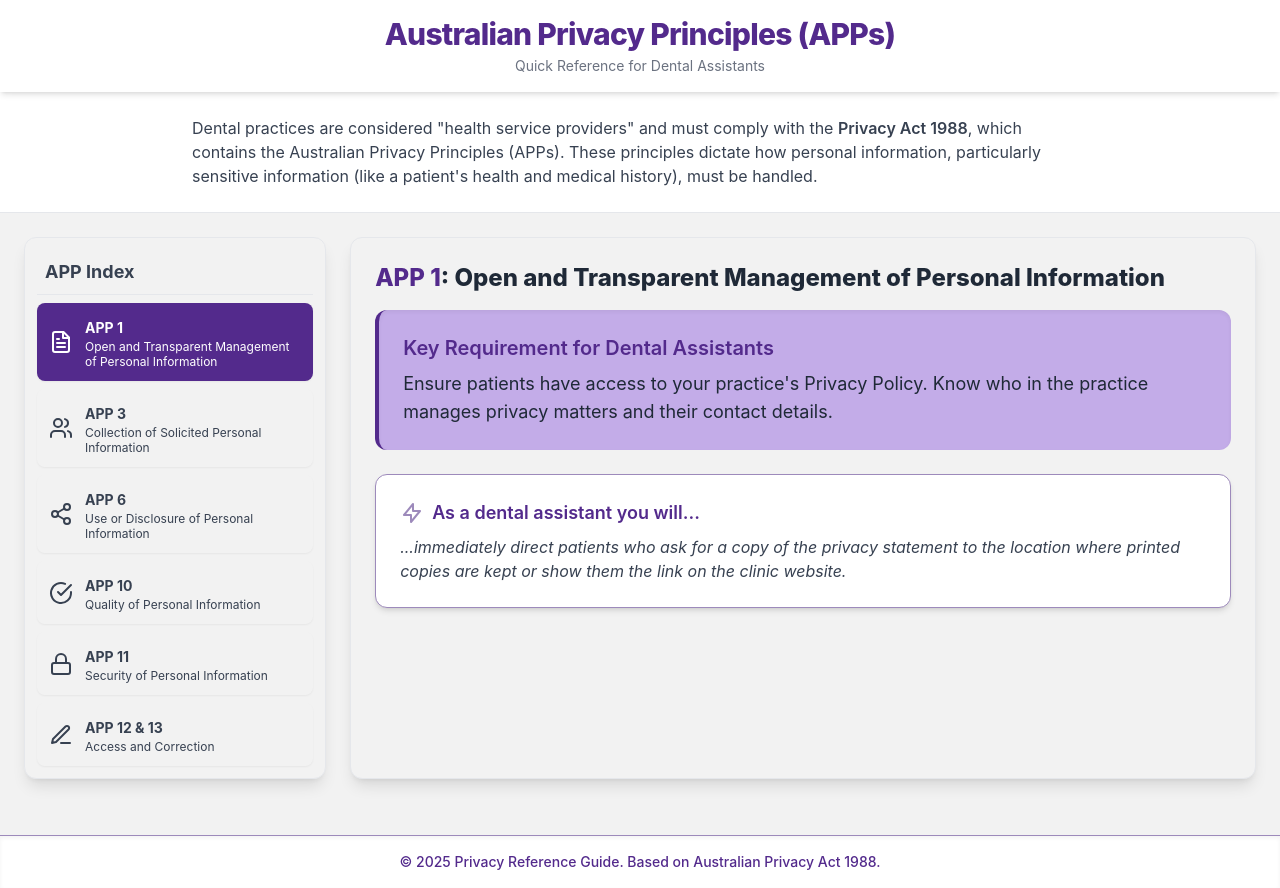
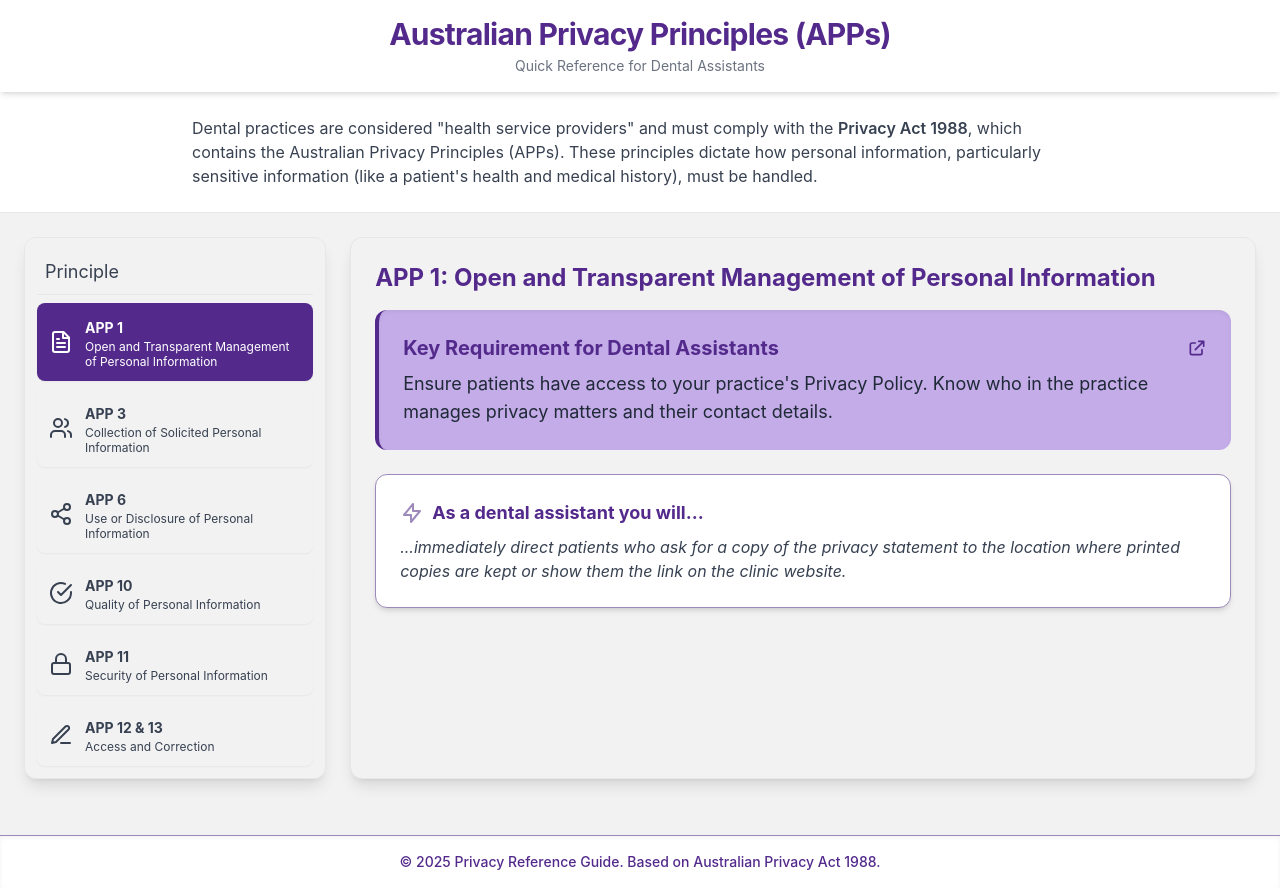
Before and after one commit to DapaLMS1/Australian-privacy-principles, a plain HTML site: page index.html in a window 1280 px wide. Drawn offline with nearby package versions, Linux system fonts and the light colour scheme.

Commit message:
Refactor HTML structure and update content

```diff
--- a/index.html
+++ b/index.html
@@ -4,8 +4,7 @@
     <meta charset="UTF-8">
     <meta name="viewport" content="width=device-width, initial-scale=1.0">
     <title>APP Quick Reference Guide</title>
-    <!-- Load Tailwind CSS -->
-    <script src="https://cdn.tailwindcss.com"></script>
+    <!-- Load Tailwind CSS --><script src="https://cdn.tailwindcss.com"></script>
     <style>
         /* Custom scrollbar styling */
         .custom-scrollbar::-webkit-scrollbar {
@@ -41,19 +40,16 @@
 </head>
 <body class="bg-custom-bg font-sans antialiased">
 
-    <!-- Main Container -->
-    <div id="app" class="min-h-screen flex flex-col">
+    <!-- Main Container --><div id="app" class="min-h-screen flex flex-col">
 
-        <!-- Header -->
-        <header class="bg-white shadow-md p-4 sticky top-0 z-10">
-            <h1 class="text-2xl md:text-3xl font-extrabold text-primary-purple text-center tracking-tight">
+        <!-- Header --><header class="bg-white shadow-md p-4 sticky top-0 z-10">
+            <h1 class="text-2xl md:text-3xl font-bold text-primary-purple text-center tracking-tight">
                 Australian Privacy Principles (APPs)
             </h1>
             <p class="text-center text-sm text-gray-500 mt-1">Quick Reference for Dental Assistants</p>
         </header>
 
-        <!-- Introductory Text -->
-        <section class="p-6 bg-white border-b border-gray-200">
+        <!-- Introductory Text --><section class="p-6 bg-white border-b border-gray-200">
             <p class="max-w-4xl mx-auto text-gray-700 leading-relaxed text-sm md:text-base">
                 Dental practices are considered "health service providers" and must comply with the
                 <strong class="font-semibold">Privacy Act 1988</strong>, which contains the Australian Privacy Principles (APPs).
@@ -62,29 +58,24 @@
             </p>
         </section>
 
-        <!-- Content Area: Sidebar and Main View -->
-        <main class="flex-grow max-w-7xl mx-auto w-full p-4 md:p-6 flex flex-col md:flex-row gap-6">
+        <!-- Content Area: Sidebar and Main View --><main class="flex-grow max-w-7xl mx-auto w-full p-4 md:p-6 flex flex-col md:flex-row gap-6">
 
-            <!-- Sidebar (APP Navigation) -->
-            <aside id="app-sidebar" class="md:w-1/3 lg:w-1/4 bg-custom-bg rounded-xl shadow-lg border border-gray-200 p-3 md:sticky md:top-24 h-auto md:max-h-[70vh] custom-scrollbar overflow-y-auto">
-                <h2 class="text-lg font-bold text-gray-700 p-2 mb-2 border-b">APP Index</h2>
-                <!-- APP list will be rendered here by JavaScript -->
-            </aside>
+            <!-- Sidebar (APP Navigation) --><aside id="app-sidebar" class="md:w-1/3 lg:w-1/4 bg-custom-bg rounded-xl shadow-lg border border-gray-200 p-3 md:sticky md:top-24 h-auto md:max-h-[70vh] custom-scrollbar overflow-y-auto">
+                <!-- Changed 'APP Index' to 'Principle' --><h2 class="text-lg text-gray-700 p-2 mb-2 border-b">Principle</h2>
+                <!-- APP list will be rendered here by JavaScript --></aside>
 
-            <!-- Main Content (APP Details) -->
-            <section id="app-content-area" class="md:w-2/3 lg:w-3/4 bg-custom-bg rounded-xl shadow-lg border border-gray-200 p-6">
-                <h2 id="content-title" class="text-2xl font-extrabold text-gray-800 mb-4"></h2>
+            <!-- Main Content (APP Details) --><section id="app-content-area" class="md:w-2/3 lg:w-3/4 bg-custom-bg rounded-xl shadow-lg border border-gray-200 p-6">
+                <!-- UPDATED: Changed font-extrabold to font-bold and text-gray-800 to text-primary-purple --><h2 id="content-title" class="text-2xl font-bold text-primary-purple mb-4"></h2>
                 <div id="content-body" class="text-gray-600 space-y-4 leading-loose">
-                    <p class="text-lg font-medium text-gray-500">
-                        Select an Australian Privacy Principle from the left-hand panel (APP Index) to view its key requirement for dental assistants.
+                    <!-- Updated fallback text to mention "Principle" --><p class="text-lg font-medium text-gray-500">
+                        Select an Australian Privacy Principle from the left-hand panel (Principle) to view its key requirement for dental assistants.
                     </p>
                 </div>
             </section>
 
         </main>
 
-        <!-- Footer -->
-        <footer class="p-4 bg-white mt-8 shadow-inner border-t border-muted-purple">
+        <!-- Footer --><footer class="p-4 bg-white mt-8 shadow-inner border-t border-muted-purple">
             <p class="text-center text-primary-purple text-sm font-medium">
                 &copy; 2025 Privacy Reference Guide. Based on Australian Privacy Act 1988.
             </p>
@@ -93,6 +84,9 @@
     </div>
 
     <script>
+        // Base URL for OAIC Quick Reference, using specific anchors for each APP.
+        const OAIC_BASE_URL = 'https://www.oaic.gov.au/privacy/australian-privacy-principles/australian-privacy-principles-quick-reference';
+
         // Data structure for the Australian Privacy Principles (APPs)
         const appData = [
             {
@@ -100,10 +94,9 @@
                 appNumber: "APP 1",
                 title: "Open and Transparent Management of Personal Information",
                 iconSvg: `<svg xmlns="http://www.w3.org/2000/svg" width="24" height="24" viewBox="0 0 24 24" fill="none" stroke="currentColor" stroke-width="2" stroke-linecap="round" stroke-linejoin="round"><path d="M14.5 2H6a2 2 0 0 0-2 2v16a2 2 0 0 0 2 2h12a2 2 0 0 0 2-2V7.5L14.5 2z"></path><polyline points="14 2 14 8 20 8"></polyline><line x1="16" y1="13" x2="8" y2="13"></line><line x1="16" y1="17" x2="8" y2="17"></line><line x1="10" y1="9" x2="8" y2="9"></line></svg>`, // FileText - Policy
-                // UPDATED: Rephrased to avoid mandatory "Privacy Officer"
                 content: "Ensure patients have access to your practice's Privacy Policy. Know who in the practice manages privacy matters and their contact details.",
-                // UPDATED: Added leading ellipsis
                 example: "...immediately direct patients who ask for a copy of the privacy statement to the location where printed copies are kept or show them the link on the clinic website.",
+                oaicUrl: `${OAIC_BASE_URL}#app1`,
             },
             {
                 id: 3,
@@ -112,6 +105,7 @@
                 iconSvg: `<svg xmlns="http://www.w3.org/2000/svg" width="24" height="24" viewBox="0 0 24 24" fill="none" stroke="currentColor" stroke-width="2" stroke-linecap="round" stroke-linejoin="round"><path d="M16 21v-2a4 4 0 0 0-4-4H6a4 4 0 0 0-4 4v2"></path><circle cx="9" cy="7" r="4"></circle><path d="M22 21v-2a4 4 0 0 0-3-3.87"></path><path d="M16 3.13a4 4 0 0 1 0 7.75"></path></svg>`, // UserPlus - Collection
                 content: "Only collect information that is reasonably necessary for the dental practice's functions (e.g., diagnosis, treatment, billing).",
                 example: "...remind patients to stick to mandatory health and contact details when they include non-essential information (like their favourite football team) on a new patient form, as it is not necessary for dental care.",
+                oaicUrl: `${OAIC_BASE_URL}#app3`,
             },
             {
                 id: 6,
@@ -120,6 +114,7 @@
                 iconSvg: `<svg xmlns="http://www.w3.org/2000/svg" width="24" height="24" viewBox="0 0 24 24" fill="none" stroke="currentColor" stroke-width="2" stroke-linecap="round" stroke-linejoin="round"><circle cx="18" cy="5" r="3"></circle><circle cx="6" cy="12" r="3"></circle><circle cx="18" cy="19" r="3"></circle><line x1="8.59" y1="13.51" x2="15.42" y2="17.49"></line><line x1="15.41" y1="6.51" x2="8.59" y2="10.49"></line></svg>`, // Share2 - Use/Disclosure
                 content: "Patient information must only be used or disclosed for the primary purpose it was collected for (e.g., providing dental care) or a directly related secondary purpose the patient would reasonably expect. Explicit written consent is generally required for other disclosures.",
                 example: "...politely state that you cannot confirm any patient's presence or disclose their information to a friend who calls and asks about them, as explicit permission is required.",
+                oaicUrl: `${OAIC_BASE_URL}#app6`,
             },
             {
                 id: 10,
@@ -128,6 +123,7 @@
                 iconSvg: `<svg xmlns="http://www.w3.org/2000/svg" width="24" height="24" viewBox="0 0 24 24" fill="none" stroke="currentColor" stroke-width="2" stroke-linecap="round" stroke-linejoin="round"><path d="M22 11.08V12a10 10 0 1 1-5.93-9.14"></path><polyline points="22 4 12 14.01 9 11.01"></polyline></svg>`, // CheckCircle - Quality
                 content: "Take reasonable steps to ensure the patient data you collect, use, and disclose is accurate, up-to-date, and complete. This is critical for patient safety.",
                 example: "...double-check the patient's record (including referral address, date of birth, and current medication list) before sending a referral to ensure all data is accurate and up-to-date.",
+                oaicUrl: `${OAIC_BASE_URL}#app10`,
             },
             {
                 id: 11,
@@ -136,6 +132,7 @@
                 iconSvg: `<svg xmlns="http://www.w3.org/2000/svg" width="24" height="24" viewBox="0 0 24 24" fill="none" stroke="currentColor" stroke-width="2" stroke-linecap="round" stroke-linejoin="round"><rect x="3" y="11" width="18" height="11" rx="2" ry="2"></rect><path d="M7 11V7a5 5 0 0 1 10 0v4"></path></svg>`, // Lock - Security
                 content: "Take reasonable steps to protect health records (both physical and electronic) from misuse, loss, unauthorised access, modification, or disclosure.",
                 example: "...ensure all physical charts are locked away at the end of the day, and never leave the patient management software open and unattended on any treatment room screen.",
+                oaicUrl: `${OAIC_BASE_URL}#app11`,
             },
             {
                 id: 1213,
@@ -144,6 +141,7 @@
                 iconSvg: `<svg xmlns="http://www.w3.org/2000/svg" width="24" height="24" viewBox="0 0 24 24" fill="none" stroke="currentColor" stroke-width="2" stroke-linecap="round" stroke-linejoin="round"><path d="M12 20h9"></path><path d="M16.5 3.5a2.121 2.121 0 0 1 3 3L7 19l-4 1 1-4L16.5 3.5z"></path></svg>`, // Pencil - Correction
                 content: "Patients have a right to access their health information and request correction if it is inaccurate or incomplete. Requests must be managed within a reasonable timeframe (typically 30 days).",
                 example: "...promptly update a patient's file and confirm the correction with them when they contact the clinic stating their information (like a previous home address) is incorrect.",
+                oaicUrl: `${OAIC_BASE_URL}#app12`, // Linking to APP 12 anchor
             },
         ];
 
@@ -206,25 +204,28 @@
             const titleElement = document.getElementById('content-title');
             const bodyElement = document.getElementById('content-body');
 
-            // Updated title text color
-            titleElement.innerHTML = `<span class="text-primary-purple">${app.appNumber}</span>: ${app.title}`;
+            // Set the entire content title using the APP Number and Title
+            titleElement.innerHTML = `${app.appNumber}: ${app.title}`;
 
             // New structure to include both the Key Requirement and the Example
             bodyElement.innerHTML = `
-                <!-- Key Requirement -->
-                <div class="bg-light-lavender p-4 md:p-6 rounded-xl border-l-4 border-primary-purple shadow-inner mb-6">
-                    <h3 class="text-lg md:text-xl font-semibold text-primary-purple mb-2">Key Requirement for Dental Assistants</h3>
+                <!-- Key Requirement --><div class="bg-light-lavender p-4 md:p-6 rounded-xl border-l-4 border-primary-purple shadow-inner mb-6">
+                    <h3 class="text-lg md:text-xl font-bold text-primary-purple mb-2 flex justify-between items-center">
+                        <span>Key Requirement for Dental Assistants</span>
+                        <!-- Link to OAIC website - Hyperlink icon added here --><a href="${app.oaicUrl}" target="_blank" rel="noopener noreferrer" title="View official guidance on ${app.appNumber} (OAIC website)">
+                            <!-- Link icon SVG (External Link) - UPDATED: Changed text-muted-purple to text-primary-purple --><svg xmlns="http://www.w3.org/2000/svg" class="h-5 w-5 ml-2 text-primary-purple hover:text-primary-purple transition-colors duration-200 flex-shrink-0" fill="none" viewBox="0 0 24 24" stroke="currentColor" stroke-width="2">
+                                <path stroke-linecap="round" stroke-linejoin="round" d="M10 6H6a2 2 0 00-2 2v10a2 2 0 002 2h10a2 2 0 002-2v-4M14 4h6m0 0v6m0-6L10 14" />
+                            </svg>
+                        </a>
+                    </h3>
                     <p class="text-gray-800 text-base md:text-lg">
                         ${app.content}
                     </p>
                 </div>
 
-                <!-- Example for Student -->
-                <!-- Styled with the custom background and muted border for contrast -->
-                <div class="bg-white p-4 md:p-6 rounded-xl border border-muted-purple shadow-md">
-                    <h3 class="text-lg font-semibold text-primary-purple mb-2 flex items-center">
-                        <!-- Icon for Example/Action -->
-                        <svg xmlns="http://www.w3.org/2000/svg" class="h-6 w-6 mr-2 text-muted-purple" fill="none" viewBox="0 0 24 24" stroke="currentColor" stroke-width="2">
+                <!-- Example for Student --><!-- Styled with the custom background and muted border for contrast --><div class="bg-white p-4 md:p-6 rounded-xl border border-muted-purple shadow-md">
+                    <h3 class="text-lg font-bold text-primary-purple mb-2 flex items-center">
+                        <!-- Icon for Example/Action --><svg xmlns="http://www.w3.org/2000/svg" class="h-6 w-6 mr-2 text-muted-purple" fill="none" viewBox="0 0 24 24" stroke="currentColor" stroke-width="2">
                             <path stroke-linecap="round" stroke-linejoin="round" d="M13 10V3L4 14h7v7l9-11h-7z" />
                         </svg>
                         As a dental assistant you will...
```
